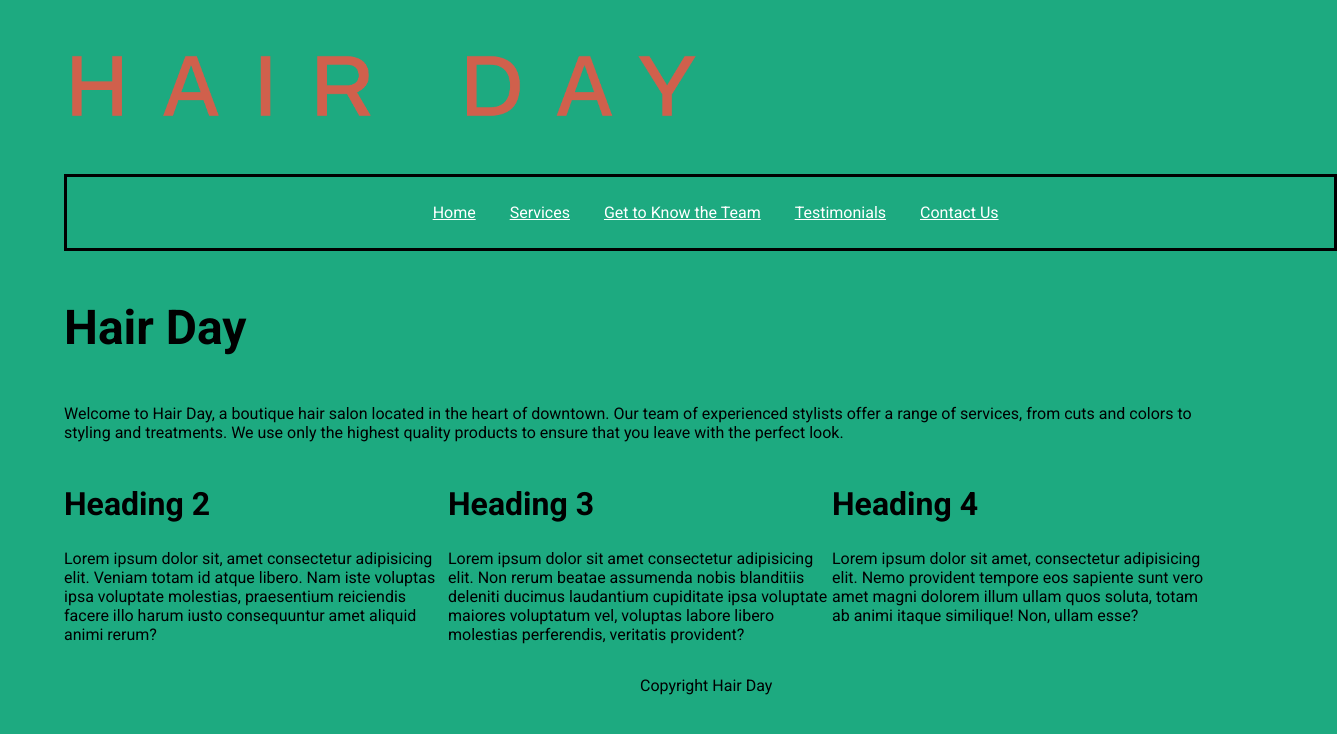
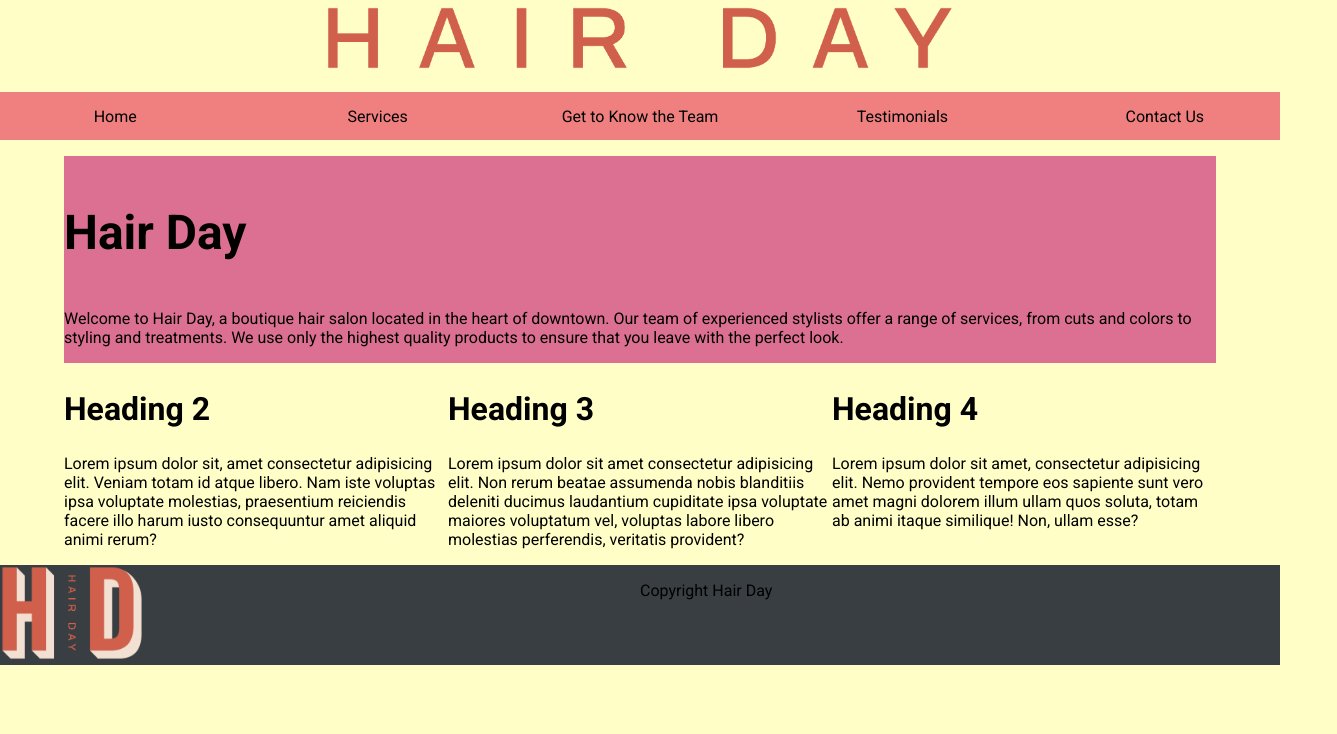
Before and after one commit to M3ayz00/MetaProject, a plain HTML site: page HTML/index.html in a window 1280 px wide. Shown: the whole page, 1337 px wide, since content can reach past the window. Drawn offline with Linux system fonts and the light colour scheme.

Commit message:
modified...

```diff
--- a/CSS/styles.css
+++ b/CSS/styles.css
@@ -1,18 +1,18 @@
 
 body{
-    background-color: rgb(29, 170, 128);
+    background-color: rgb(255, 254, 198);
     font-family: 'Roboto', sans-serif;
-    margin-top: 3rem;
-    margin-bottom: 3rem;
+    margin: 0;
+}
+
+.article1{
+    background-color: palevioletred;
+
+}
+main{
     margin-left: 5%;
     margin-right: 5%;
 }
-nav{
-    width: 110%;
-    border: 3px solid black;
-    overflow: hidden;
-}
-
 h1{
     font-size: 3rem;
 }
@@ -29,16 +29,20 @@ header > img {
 }
 
 nav ul {
+    display: flex;
+    padding-inline-start:0px;
     list-style: none;
     text-align: center;
+    gap: 2rem;
+    background-color: lightcoral;
 }
 
 nav li {
-    display: inline-block;
-    margin-top: 10px;
-    margin-right: 15px;
-    margin-bottom: 10px;
-    margin-left: 5px;
+    flex: 1;
+    height: 3rem;
+    display: flex;
+    align-items: center;
+    justify-content: center;
 
 }
 section {
@@ -49,34 +53,51 @@ article {
 }
 footer {
     display: flex;
+    background-color: rgb(57, 62, 66);
+}
+.footer-img{
+    width: auto;
+    height: 6rem;
+    margin-bottom: 0;
 }
 footer div {
     flex: 1;
 }
-.nav-li{
-    color: rgb(29, 170, 128);
+nav ul li:hover{
+    background-color: rgba(150, 37, 37, 0.795);
 }
-nav li:hover {
-    border: 2px solid black;
-    box-shadow: 5px 5px 0  black;
-    margin-bottom: 5px;
-    margin-right: 10px;
-    margin-top: 5px;
-    margin-left: 0px;
-  }
-  a{
+li a:hover{
     color: white;
-    padding: 5px;
-  }
-  a:hover{
-    margin: 3px;
-  }
-  img{
-    margin-bottom: 50px;
+}
+
+li a{
+    text-decoration: none;
+    color: rgb(0, 0, 0);
+}
+
+img{
     width: 50vw;
     height: auto;
-  }
-  .header-img{
+}
+.header-img{
     display: flex;
-    flex-wrap: wrap;
-  }
+    align-items: center ;
+    justify-content: center;
+}
+@keyframes show-up-animation {
+    0% {
+        transform: translateY(100%);
+        opacity: 0;
+    }
+    50% {
+        transform: translateY(50%);
+        opacity: 0;
+    }
+    100% {
+        transform: translateY(0);
+        opacity: 1;
+    }
+}
+.slide-p{
+    animation: show-up-animation 1.5s ease-out;
+}
--- a/HTML/index.html
+++ b/HTML/index.html
@@ -14,7 +14,7 @@
     <link href="https://fonts.googleapis.com/css2?family=Roboto:ital,wght@0,400;0,700;1,400&display=swap" rel="stylesheet">
 
 </head>
-<body>
+<body >
     <header>
         <div class="header">
             <div class="header-img">
@@ -34,11 +34,14 @@
         </div>
 
     </header>
-    <main>
-        <section>
-            <article>
+    <div>
+
+    </div>
+    <main >
+        <section class="article1">
+            <article >
                 <h1>Hair Day</h1>
-                <p>Welcome to Hair Day, a boutique hair salon located in the heart of downtown. Our team of experienced stylists offer a range of services, from cuts and colors to styling and treatments. We use only the highest quality products to ensure that you leave with the perfect look.</p>
+                <p class="slide-p">Welcome to Hair Day, a boutique hair salon located in the heart of downtown. Our team of experienced stylists offer a range of services, from cuts and colors to styling and treatments. We use only the highest quality products to ensure that you leave with the perfect look.</p>
             </article>
         </section>
         <section>
@@ -59,7 +62,9 @@
         </section>
     </main>
     <footer>
-        <div></div>
+        <div>
+            <img class="footer-img" src="../RESOURCES/Artboard 19.png" alt="">
+        </div>
         <div>
             <p>Copyright Hair Day</p>
         </div>
```
Also changed, not shown: RESOURCES/hair-wash.jpg (added).
